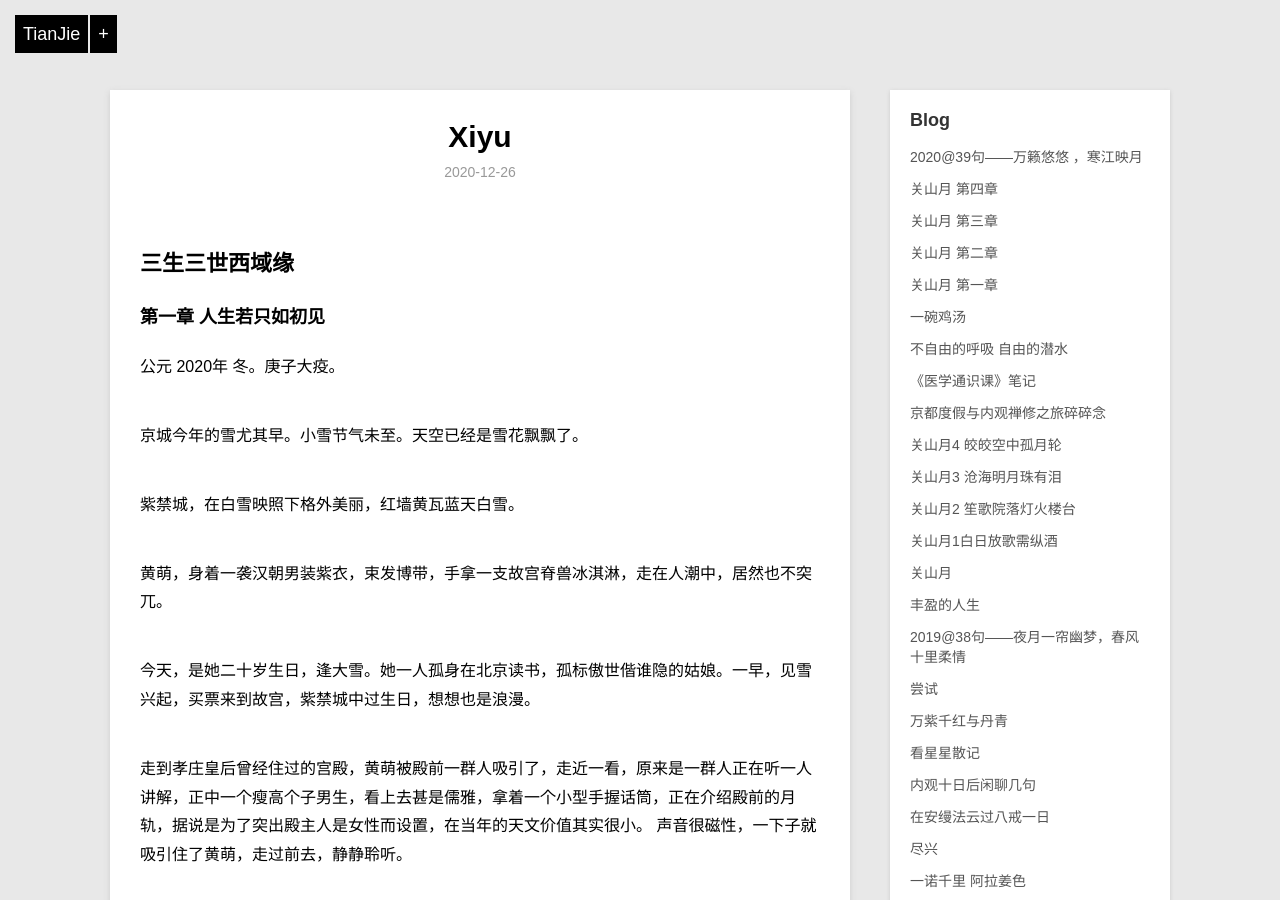
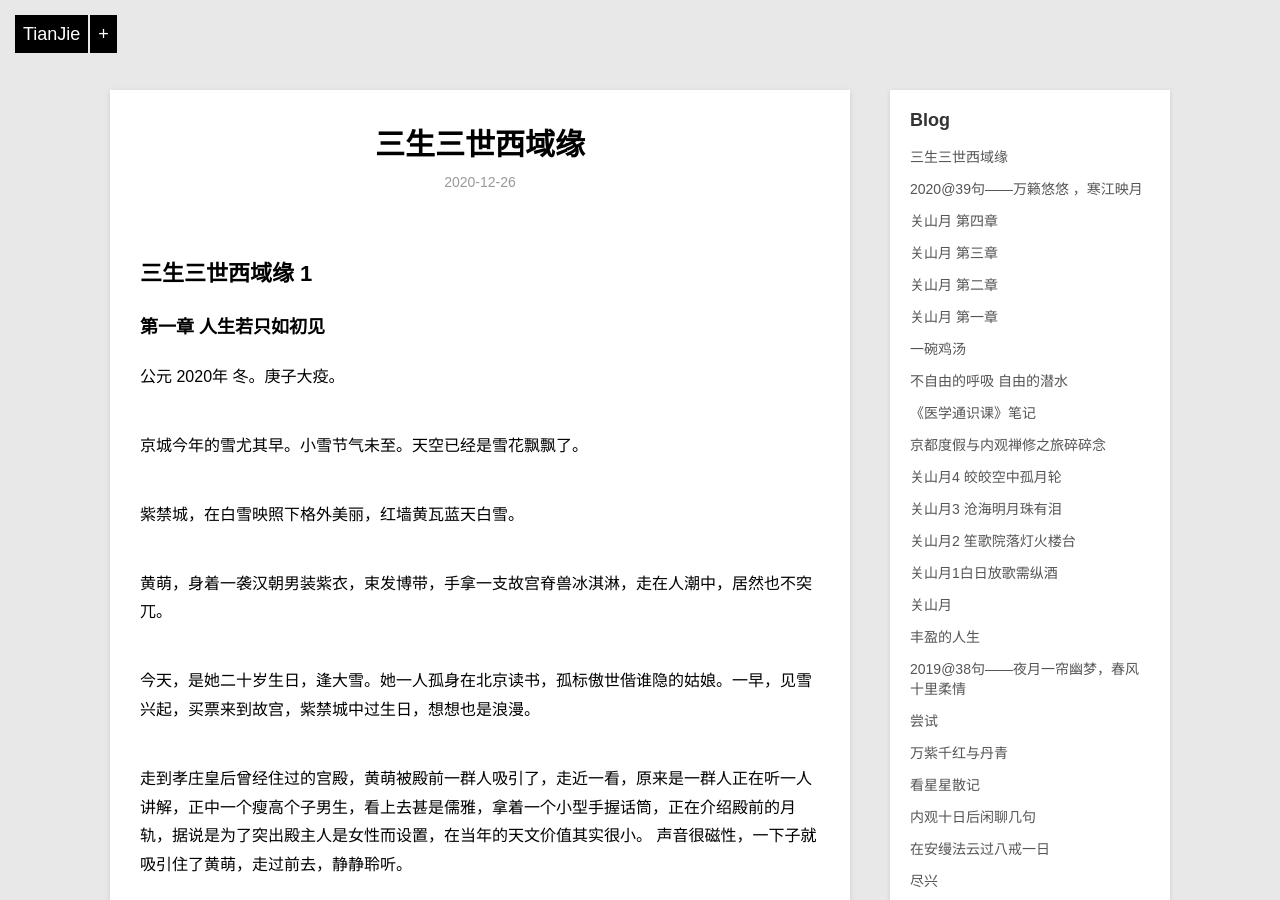
Before and after one commit to violettianjie/violettianjie.github.io, a Jekyll site: the page built from _posts/blog/2020-12-26-xiyu.md, in a window 1280 px wide and 900 px high. Built offline with Jekyll 4.4.1, drawn with Linux system fonts in a browser that asks for light colours; our own code applies the rules of GitHub Pages for plain Markdown files.

Commit message:
Update 2020-12-26-xiyu.md

```diff
--- a/_posts/blog/2020-12-26-xiyu.md
+++ b/_posts/blog/2020-12-26-xiyu.md
@@ -1,4 +1,12 @@
-## 三生三世西域缘
+---
+layout: post
+title: "三生三世西域缘"
+description: "小说"
+category: blog
+---
+
+
+## 三生三世西域缘 1
 
 ### 第一章  人生若只如初见
 
```
